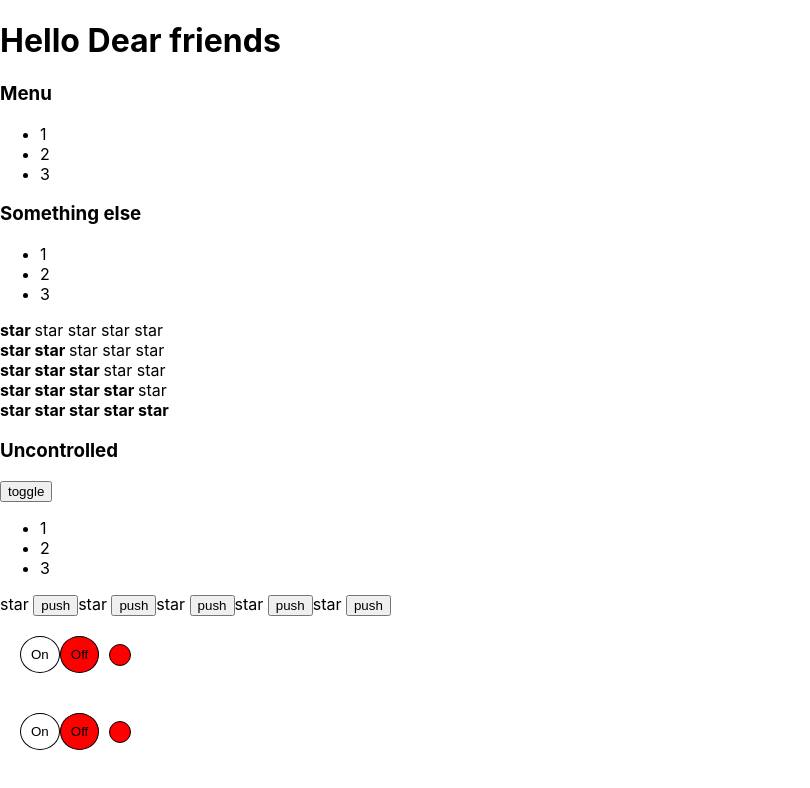
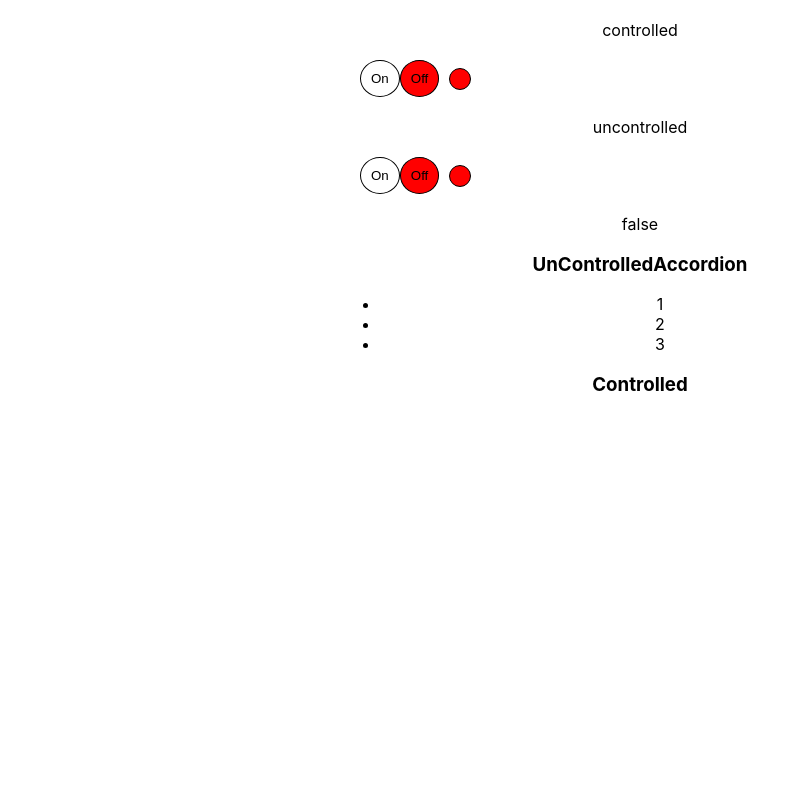
Before and after one commit to maximLomako/AccordionReact, a React (Create React App) app: page / in a window 1280 px wide. Shown: the top 788 px of the page, without its empty margins (0-810 px from the left). Built offline with nearby package versions, Linux system fonts and the light colour scheme.

Commit message:
feat: add controlled components, refactor: functions in components

```diff
--- a/src/App.css
+++ b/src/App.css
@@ -1,38 +1,5 @@
 .App {
+  width: 600px;
+  margin: 20px auto;
   text-align: center;
 }
-
-.App-logo {
-  height: 40vmin;
-  pointer-events: none;
-}
-
-@media (prefers-reduced-motion: no-preference) {
-  .App-logo {
-    animation: App-logo-spin infinite 20s linear;
-  }
-}
-
-.App-header {
-  background-color: #282c34;
-  min-height: 100vh;
-  display: flex;
-  flex-direction: column;
-  align-items: center;
-  justify-content: center;
-  font-size: calc(10px + 2vmin);
-  color: white;
-}
-
-.App-link {
-  color: #61dafb;
-}
-
-@keyframes App-logo-spin {
-  from {
-    transform: rotate(0deg);
-  }
-  to {
-    transform: rotate(360deg);
-  }
-}
--- a/src/App.tsx
+++ b/src/App.tsx
@@ -1,35 +1,42 @@
-import React from 'react';
+import React, {useState} from 'react';
 import './App.css';
+import {Rating, RatingValueType} from "./Components/Rating/Rating";
+import OnOff from './Components/OnOff/OnOff';
+import {UnControlledRating} from "./Components/UnControlledRating/UnControlledRating";
+import UnControlledAccordion from "./Components/UnControlledAccordion/UnControlledAccordion";
 import Accordion from "./Components/Accordion/Accordion";
-import {Rating} from "./Components/Rating/Rating";
-import OnOff from './Components/OnOff/OnOff';
-import UnControlledAccordion from "./Components/UnControlledAccordion/UnControlledAccordion";
-import {UnControlledRating} from "./Components/UnControlledRating/UnControlledRating";
+import UnControlledOnOff from "./Components/UnControlledOnOff/UnControlledOnOff";
 
 
 function App() {
+
+  const [ratingValue, setRatingValue] =
+    useState<RatingValueType>(3);
+
+  const [collapsed, setCollapsed] =
+  useState<boolean>(true);
+
+  const [on, setOn] = useState(false);
+
   return (
-    <div>
-      {/*<PageTitle title="This is APP component"/>*/}
-      <PageTitle title="Hello Dear friends"/>
-      {/*Article 1*/}
-      {/*<Rating value={3}/>*/}
-      <Accordion titleValue='Menu' collapsed={false}/>
-      <Accordion titleValue='Something else' collapsed={false}/>
-      <Rating value={1}/>
-      <Rating value={2}/>
-      <Rating value={3}/>
-      <Rating value={4}/>
-      <Rating value={5}/>
-      <UnControlledAccordion titleValue='Uncontrolled'/>
-      <UnControlledRating/>
-      <OnOff/>
-      <OnOff/>
+    <div className="App">
+      controlled
+      <OnOff onClick={setOn} on={on}/>
+      uncontrolled
+      <UnControlledOnOff onChange={setOn}/> {on.toString()}
+      {/*<Rating value={ratingValue} onClick={setRatingValue}/>*/}
+      {/*<UnControlledRating />*/}
+      <UnControlledAccordion titleValue={'UnControlledAccordion'} />
+
+      <Accordion titleValue={'Controlled'}
+                 collapsed={collapsed}
+                 onClick={() => {setCollapsed(!collapsed)}}
+      />
+
 
     </div>
   );
 }
-
 
 type PageTitlePropsType = {
   title: string
--- a/src/Components/Accordion/Accordion.tsx
+++ b/src/Components/Accordion/Accordion.tsx
@@ -3,13 +3,17 @@ import React from "react";
 type AccordionPropsType = {
   titleValue: string
   collapsed: boolean
+  onClick: () => void
+
 }
 
 
 function Accordion(props: AccordionPropsType) {
   return (
     <div>
-      <AccordionTitle title={props.titleValue}/>
+      <AccordionTitle title={props.titleValue}
+                      onClick={props.onClick}
+      />
       {!props.collapsed && <AccordionBody/>}
     </div>
   )
@@ -17,11 +21,12 @@ function Accordion(props: AccordionPropsType) {
 
 type AccordionTitlePropsType = {
   title: string
+  onClick: () => void
 }
 
 function AccordionTitle(props: AccordionTitlePropsType) {
   return (
-    <h3>{props.title}</h3>
+    <h3 onClick={() => {props.onClick()}}>{props.title}</h3>
   )
 }
 
--- a/src/Components/OnOff/OnOff.tsx
+++ b/src/Components/OnOff/OnOff.tsx
@@ -2,18 +2,21 @@ import React, {useState} from "react";
 import s from "./OnOff.module.css"
 
 
+type OnOffPropsType = {
+  onClick: (on: boolean) => void
+  on: boolean
+}
+
+const OnOff = (props: OnOffPropsType) => {
 
 
-const OnOff = () => {
-
-  let [on, setOn] = useState(false);
   // const on = false;
 
   const onStyle = {
     border: '1px solid black',
     padding: '10px',
     borderRadius: '50%',
-    background: on ? 'green' : 'white',
+    background: props.on ? 'green' : 'white',
     cursor: 'pointer'
   };
 
@@ -21,7 +24,7 @@ const OnOff = () => {
     border: '1px solid black',
     padding: '10px',
     borderRadius: '50%',
-    background: on ? 'white' : 'red',
+    background: props.on ? 'white' : 'red',
     cursor: 'pointer'
   };
 
@@ -30,14 +33,14 @@ const OnOff = () => {
     padding: '10px',
     borderRadius: '50%',
     marginLeft: '10px',
-    background: on ? 'green' : 'red'
+    background: props.on ? 'green' : 'red'
   };
 
 
   return (
     <div className={s.wrapper}>
-      <button onClick={() => {setOn(true)}} style={onStyle}>On</button>
-      <button onClick={() => {setOn(false)}} style={offStyle}>Off</button>
+      <button onClick={() => {props.onClick(true)}} style={onStyle}>On</button>
+      <button onClick={() => {props.onClick(false)}} style={offStyle}>Off</button>
       <div style={indicatorStyle}></div>
     </div>
   )
--- a/src/Components/Rating/Rating.tsx
+++ b/src/Components/Rating/Rating.tsx
@@ -1,35 +1,36 @@
 import React from "react";
 
-type RatingProps = {
-  value: 0 | 1 | 2 | 3 | 4 | 5
+export type RatingValueType = 0 | 1 | 2 | 3 | 4 | 5
+
+type RatingPropsType = {
+  value: RatingValueType
+  onClick: (value: RatingValueType) => void
 }
 
 
-export function Rating(props: RatingProps) {
+export function Rating(props: RatingPropsType) {
 
 
   return (
     <div>
-      <Star selected={props.value > 0}/>
-      <Star selected={props.value > 1}/>
-      <Star selected={props.value > 2}/>
-      <Star selected={props.value > 3}/>
-      <Star selected={props.value > 4}/>
+      <Star selected={props.value > 0} onClick={props.onClick} value={1}/>
+      <Star selected={props.value > 1} onClick={props.onClick} value={2}/>
+      <Star selected={props.value > 2} onClick={props.onClick} value={3}/>
+      <Star selected={props.value > 3} onClick={props.onClick} value={4}/>
+      <Star selected={props.value > 4} onClick={props.onClick} value={5}/>
     </div>
   )
-
 
 
 }
 
 type StarPropsType = {
   selected: boolean
+  value: RatingValueType
+  onClick: (value: RatingValueType) => void
 }
 
 function Star(props: StarPropsType) {
-  if (props.selected === true) {
-    return <span><b>star </b></span>
-  } else {
-    return <span>star </span>
-  }
+  return <span onClick={() =>
+  {props.onClick(props.value)}}>{props.selected ? <b>star </b> : 'star '}</span>
 }
--- a/src/Components/UnControlledAccordion/UnControlledAccordion.tsx
+++ b/src/Components/UnControlledAccordion/UnControlledAccordion.tsx
@@ -11,8 +11,7 @@ function UnControlledAccordion(props: UnControlledAccordionPropsType) {
 
   return (
     <div>
-      <UnControlledAccordionTitle title={props.titleValue}/>
-      <button onClick={() => {setCollapsed(!collapsed)}}>toggle</button>
+      <UnControlledAccordionTitle title={props.titleValue} onClick={ () => {setCollapsed(!collapsed)}}/>
       {!collapsed && <UnControlledAccordionBody/>}
     </div>
   )
@@ -20,11 +19,12 @@ function UnControlledAccordion(props: UnControlledAccordionPropsType) {
 
 type UnControlledAccordionTitlePropsType = {
   title: string
+  onClick: () => void
 }
 
 function UnControlledAccordionTitle(props: UnControlledAccordionTitlePropsType) {
   return (
-    <h3>{props.title}</h3>
+    <h3 onClick={() => {props.onClick()}}>{props.title}</h3>
   )
 }
 
--- /dev/null
+++ b/src/Components/UnControlledOnOff/UnControlledOnOff.module.css
@@ -0,0 +1,27 @@
+.wrapper {
+    display: flex;
+    padding: 20px;
+    align-items: center;
+}
+
+.btn {
+    border: 1px solid black;
+    padding: 10px;
+    border-radius: 5px;
+}
+
+.bubble {
+    border: 1px solid black;
+    padding: 10px;
+    border-radius: 50%;
+    margin-left: 10px;
+
+}
+
+.green {
+    background: greenyellow;
+}
+
+.red {
+    background: tomato;
+}
--- /dev/null
+++ b/src/Components/UnControlledOnOff/UnControlledOnOff.tsx
@@ -0,0 +1,57 @@
+import React, {useState} from "react";
+import s from "./UnControlledOnOff.module.css"
+
+
+type UnControlledOnOffPropsType = {
+  onChange: (on: boolean) => void
+}
+
+const UnControlledOnOff = (props: UnControlledOnOffPropsType) => {
+
+  let [on, setOn] = useState(false);
+  // const on = false;
+
+  const onStyle = {
+    border: '1px solid black',
+    padding: '10px',
+    borderRadius: '50%',
+    background: on ? 'green' : 'white',
+    cursor: 'pointer'
+  };
+
+  const offStyle = {
+    border: '1px solid black',
+    padding: '10px',
+    borderRadius: '50%',
+    background: on ? 'white' : 'red',
+    cursor: 'pointer'
+  };
+
+  const indicatorStyle = {
+    border: '1px solid black',
+    padding: '10px',
+    borderRadius: '50%',
+    marginLeft: '10px',
+    background: on ? 'green' : 'red'
+  };
+
+  const onClicked = () => {
+    setOn(true)
+    props.onChange(true)
+  }
+
+  const offClicked = () => {
+    setOn(false)
+    props.onChange(false)
+  }
+
+  return (
+    <div className={s.wrapper}>
+      <button onClick={onClicked} style={onStyle}>On</button>
+      <button onClick={offClicked} style={offStyle}>Off</button>
+      <div style={indicatorStyle}></div>
+    </div>
+  )
+}
+
+export default UnControlledOnOff;
--- a/src/Components/UnControlledRating/UnControlledRating.tsx
+++ b/src/Components/UnControlledRating/UnControlledRating.tsx
@@ -7,16 +7,11 @@ export function UnControlledRating() {
 
   return (
     <div>
-      <Star selected={value > 0}/> <button onClick={() =>
-    {setValue(1)}}>push</button>
-      <Star selected={value > 1}/> <button onClick={() =>
-    {setValue(2)}}>push</button>
-      <Star selected={value > 2}/> <button onClick={() =>
-    {setValue(3)}}>push</button>
-      <Star selected={value > 3}/> <button onClick={() =>
-    {setValue(4)}}>push</button>
-      <Star selected={value > 4}/> <button onClick={() =>
-    {setValue(5)}}>push</button>
+      <Star selected={value > 0} setValue={() => {setValue(1)}}/>
+      <Star selected={value > 1} setValue={() => {setValue(2)}}/>
+      <Star selected={value > 2} setValue={() => {setValue(3)}}/>
+      <Star selected={value > 3} setValue={() => {setValue(4)}}/>
+      <Star selected={value > 4} setValue={() => {setValue(5)}}/>
     </div>
   )
 
@@ -25,12 +20,11 @@ export function UnControlledRating() {
 
 type StarPropsType = {
   selected: boolean
+  setValue: () => void
 }
 
 function Star(props: StarPropsType) {
-  if (props.selected === true) {
-    return <span><b>star </b></span>
-  } else {
-    return <span>star </span>
-  }
+  return <span onClick={() => {props.setValue()}}>
+    {props.selected ? <b>star </b> : 'star '}
+  </span>
 }
```
